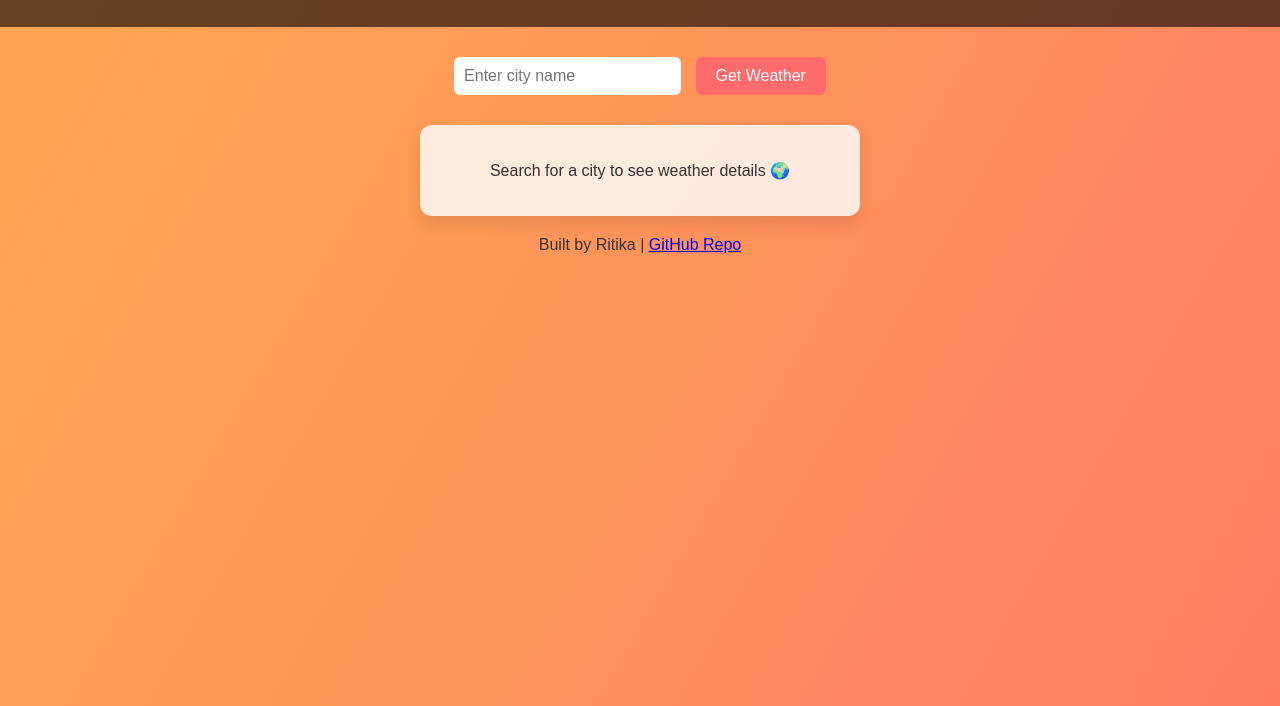
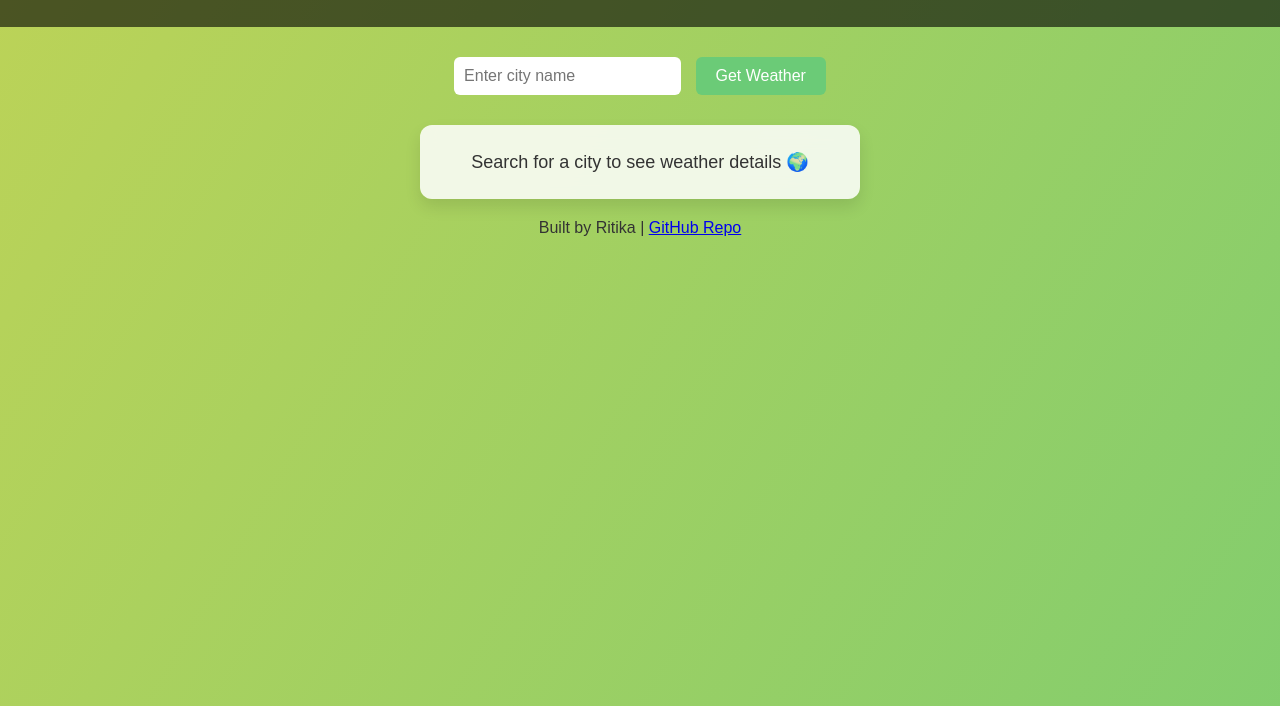
Before and after one commit to ritikaoswal130-gif/PRODIGY_WD_05, a plain HTML site: page index.html in a window 1280 px wide. Shown: the part 94-800 px from the top of the page. Drawn offline with Linux system fonts and the light colour scheme.

Commit message:
Update background colors and button styles

```diff
--- a/style.css
+++ b/style.css
@@ -2,7 +2,7 @@ body {
   font-family: 'Poppins', sans-serif;
   margin: 0;
   padding: 0;
-  background: linear-gradient(120deg, #6BCB77, #FFD93D, #FF6B6B);
+  background: linear-gradient(120deg, #FF6B6B, #FFD93D, #6BCB77);
   background-size: 600% 600%;
   animation: gradientMove 15s ease infinite;
   color: #333;
@@ -38,18 +38,20 @@ header {
   font-size: 16px;
   border: none;
   border-radius: 6px;
-  background: #FF6B6B;
+  background: #6BCB77;
   color: white;
   cursor: pointer;
-  transition: transform 0.3s;
+  transition: transform 0.3s, background 0.3s;
 }
 
 .search-box button:hover {
   transform: scale(1.1);
+  background: #FFD93D;
+  color: #333;
 }
 
 .weather-card {
-  background: rgba(255,255,255,0.8);
+  background: rgba(255,255,255,0.85);
   backdrop-filter: blur(10px);
   margin: 20px auto;
   padding: 20px;
@@ -57,3 +59,12 @@ header {
   max-width: 400px;
   box-shadow: 0 8px 16px rgba(0,0,0,0.1);
 }
+
+.weather-card h2 {
+  margin-bottom: 10px;
+}
+
+.weather-card p {
+  margin: 6px 0;
+  font-size: 18px;
+}
```
